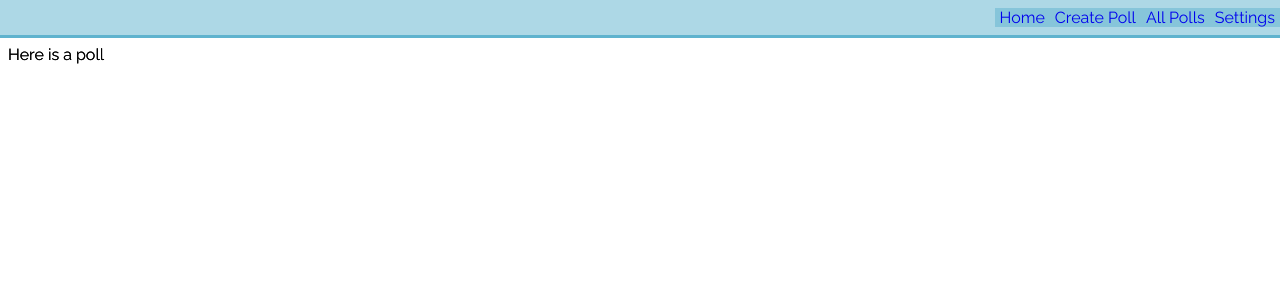
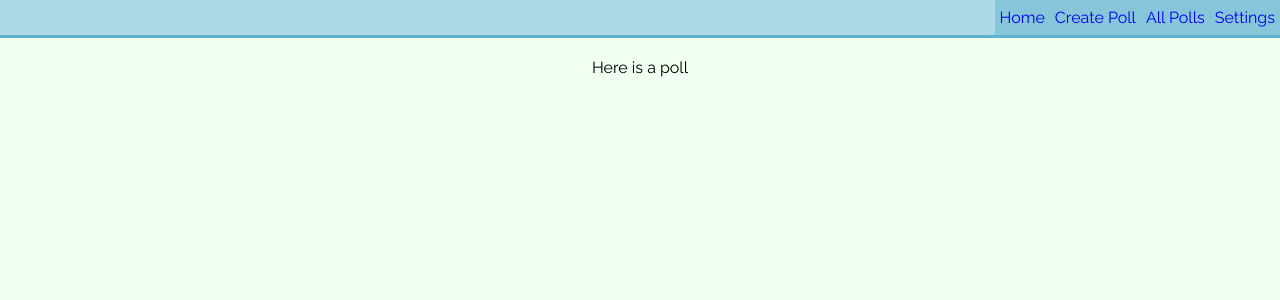
Before and after one commit to ch4tml/fcc-react-voting-app, a React app: page /poll in a window 1280 px wide. Shown: the top 300 px of the page. Built offline with nearby package versions, Linux system fonts and the light colour scheme.

Commit message:
amended routing, added flexbox to body

```diff
--- a/components/Home.js
+++ b/components/Home.js
@@ -4,6 +4,7 @@ const Home = () => {
 
 	return (
 		<div>
+			<h1>Poll and Votes</h1>
 			<li>
 				Favourite js framework
 			</li>
--- a/components/StandardPage.js
+++ b/components/StandardPage.js
@@ -1,22 +1,24 @@
 import React from 'react';
 import { Redirect, Route } from 'react-router-dom';
 
+import Home from './Home';
 import UserDash from './UserDash';
 import CreatePoll from './CreatePoll';
 import PollPage from './PollPage';
 
 import Nav from './Nav';
 
-const StandardPage = ({ children, match }) => {
+const StandardPage = () => {
 
 	return (
 		<div>
 			<Nav />
 			<div className='standardpage-content'>
 
-				<Route path='/settings' component={UserDash}/>
-				<Route path={'/create'} component={CreatePoll}/>
-				<Route path={'/poll'} component={PollPage}/>
+				<Route exact path='/home' component={Home}/>
+				<Route exact path='/settings' component={UserDash}/>
+				<Route exact path='/create' component={CreatePoll}/>
+				<Route exact path='/poll' component={PollPage}/>
 
 			</div>
 
--- a/routes.js
+++ b/routes.js
@@ -15,10 +15,7 @@ const Router = () => {
 		<div>
 
 			<Route path='/' component={StandardPage}/>
-			<Route path='/home' component={StandardPage}/>
-			<Route path='/settings' component={StandardPage}/>
-			<Route path='/poll/' component={StandardPage}/>
-			<Route path='/create' component={StandardPage}/>
+
 
 		</div>
 
--- a/scss/main.scss
+++ b/scss/main.scss
@@ -2,6 +2,10 @@
 
 body {
 	font-family: 'Raleway', sans-serif;
+	background-color: #f0fff0;
+	display: flex;
+	flex-direction: column;
+	align-items: center;
 }
 
 @import 'nav.scss';
--- a/scss/nav.scss
+++ b/scss/nav.scss
@@ -20,15 +20,17 @@
 		li {
 			display: inline;
 			height: 35px;
-			background-color: darken(lightblue, 10%);
-			padding: 0px 5px 0px 5px;
-
-			&:hover {
-				background-color: lighten(lightblue, 10%);
-			}
 
 			a {
 				text-decoration: none;
+				padding: 8px 5px 8px 5px;
+				background-color: darken(lightblue, 10%);
+
+				&:hover {
+					background-color: lighten(lightblue, 10%);
+					border-bottom: 3px solid darken(lightblue, 40%);
+				}
+
 			}
 
 		}
--- a/scss/standardpage.scss
+++ b/scss/standardpage.scss
@@ -1,5 +1,3 @@
 .standardpage-content {
-	position: absolute;
-	top: 35px;
-	padding-top: 10px;
+	padding-top: 50px;
 }
```
